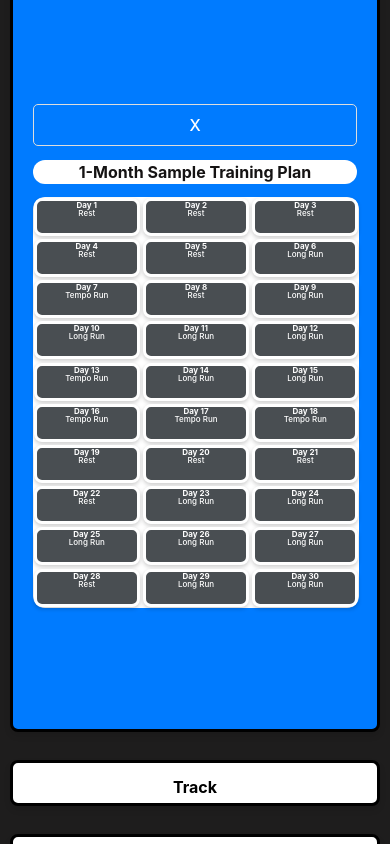
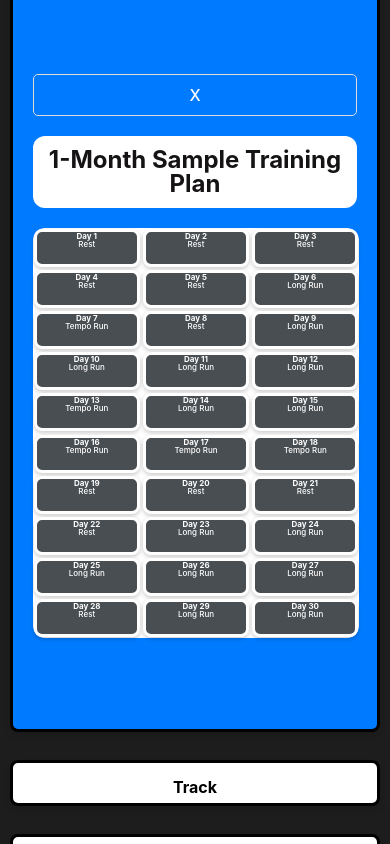
Before and after one commit to tulloch022/marathoner, a React (Vite) app: page / in a window 390 px wide. Both pictures are taken after a click on the button "Plan". Built offline with nearby package versions, Linux system fonts and the light colour scheme.

Commit message:
improved styling of calendar heading for mobile

```diff
--- a/src/index.css
+++ b/src/index.css
@@ -319,7 +319,8 @@ h1, p {
   }
 
   .calendar-heading {
-    font-size: 1rem;
+    font-size: 1.5rem;
+    line-height: 1em;
   }
 
   .calendar-day {
```
